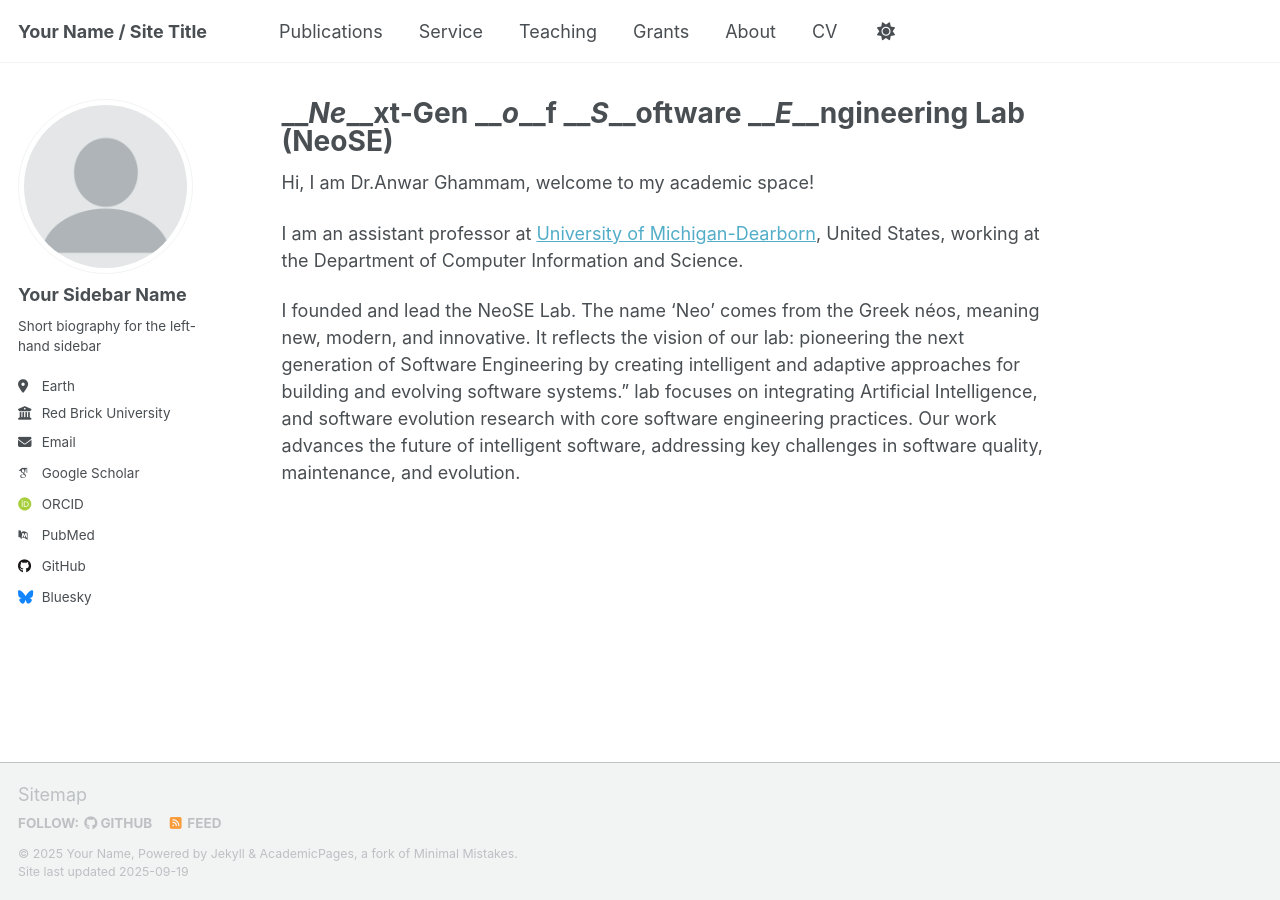
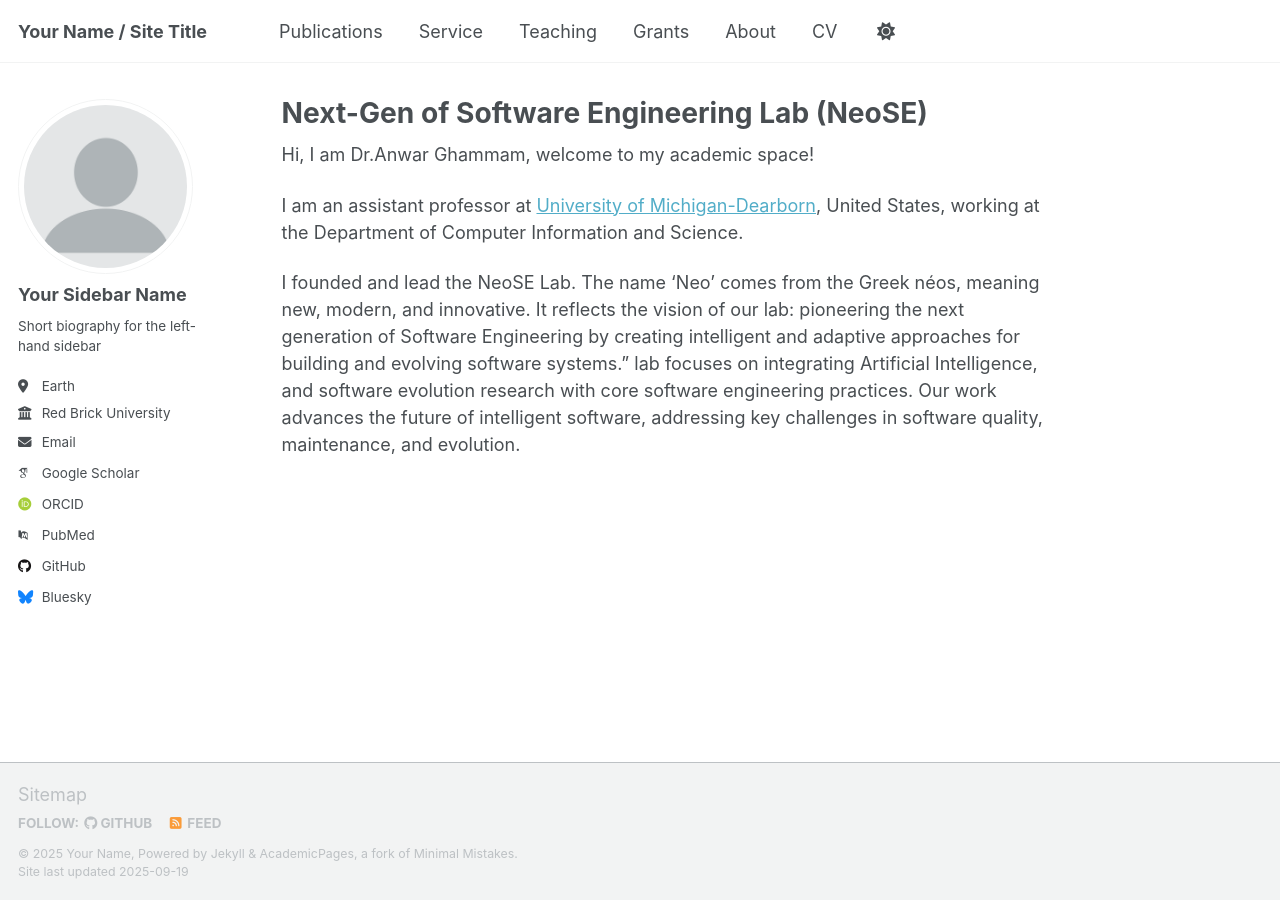
Before and after one commit to anwarghammam/aghammam.github.io, a Jekyll site: the page built from _pages/about.md, in a window 1280 px wide. Built offline with Jekyll 4.4.1, drawn with Linux system fonts in a browser that asks for light colours; some web fonts are replaced; a script that is not in the unit is left out.

```diff
--- a/_pages/about.md
+++ b/_pages/about.md
@@ -1,6 +1,6 @@
 ---
 permalink: /
-title: " ___**Ne**___xt-Gen ___**o**___f ___**S**___oftware ___**E**___ngineering Lab (NeoSE)"
+title: " **Ne**xt-Gen **o**f **S**oftware **E**ngineering Lab (NeoSE)"
 author_profile: true
 redirect_from:
   - /about/
```
